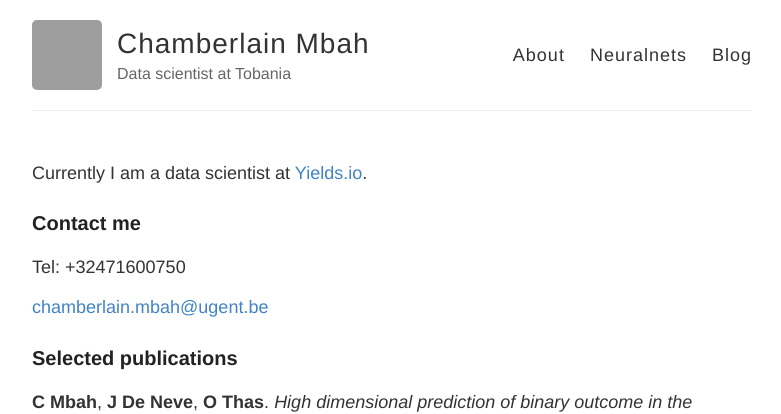
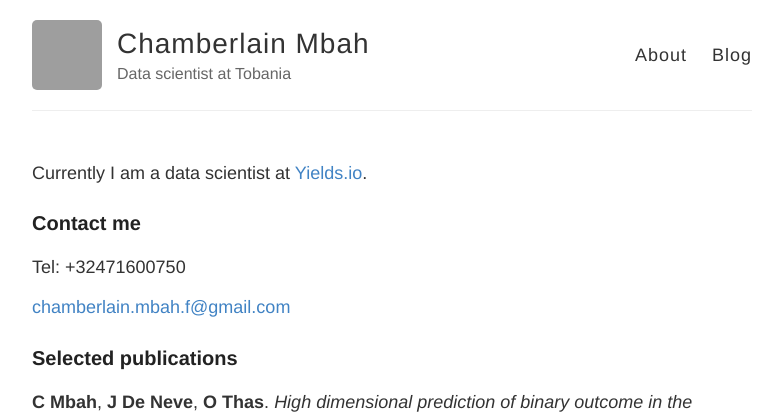
Before and after one commit to chambox/chambox.github.io, a Jekyll site: the page built from about.md, in a window 1280 px wide, cut to the strip 0-414 px from the top of the page. Shown: the whole strip, without its empty margins (248-1029 px from the left). Built offline with Jekyll 4.4.1, drawn with Linux system fonts in a browser that asks for light colours; grey boxes are pictures that could not be loaded.

Commit message:
small changes

```diff
--- a/_layouts/default.html
+++ b/_layouts/default.html
@@ -31,7 +31,6 @@
 
           <nav>
             <a href="{{ site.baseurl }}/about">About</a>
-            <a href="{{ site.baseurl }}/neuralnets">Neuralnets</a>
             <a href="{{ site.baseurl }}/">Blog</a>
           </nav>
         </header>
--- a/about.md
+++ b/about.md
@@ -11,7 +11,7 @@ Currently I am a data scientist at [Yields.io](https://www.yields.io/).
 
 Tel: +32471600750
 
-[chamberlain.mbah@ugent.be](mailto:chamberlain.mbah.f@gmail.com)
+[chamberlain.mbah.f@gmail.com](mailto:chamberlain.mbah.f@gmail.com)
 
 
 ### Selected publications
```
